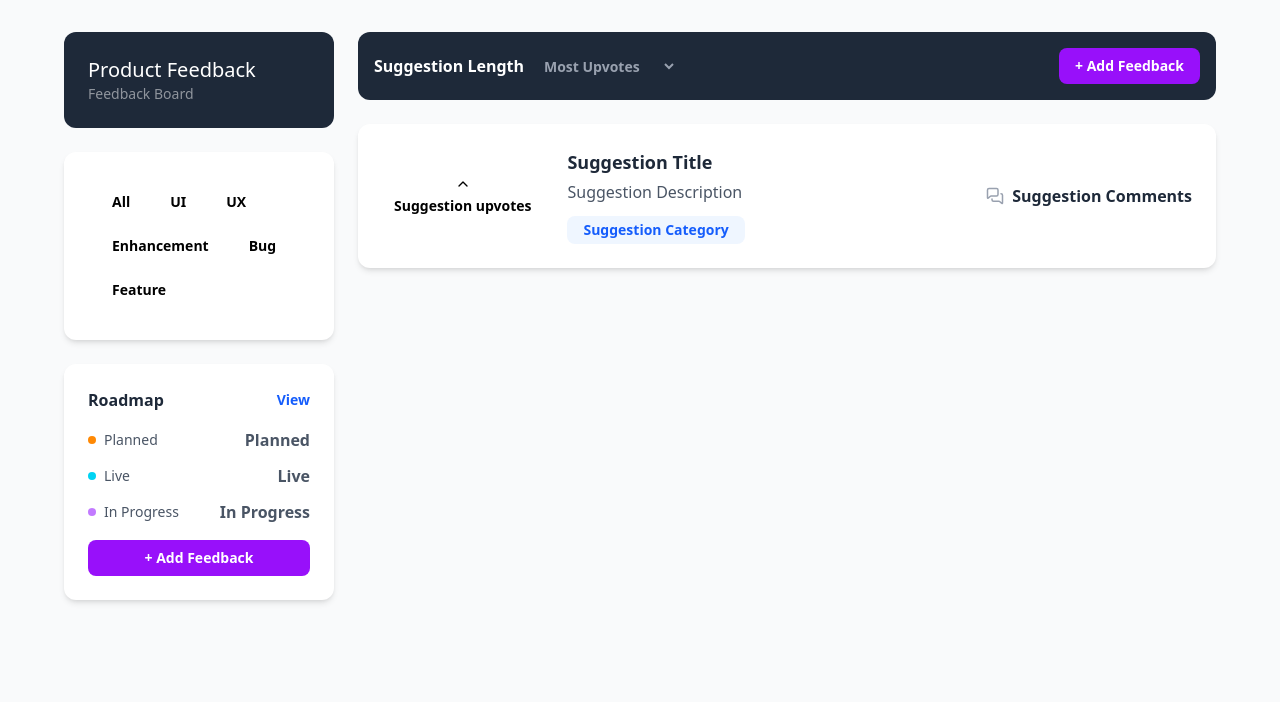
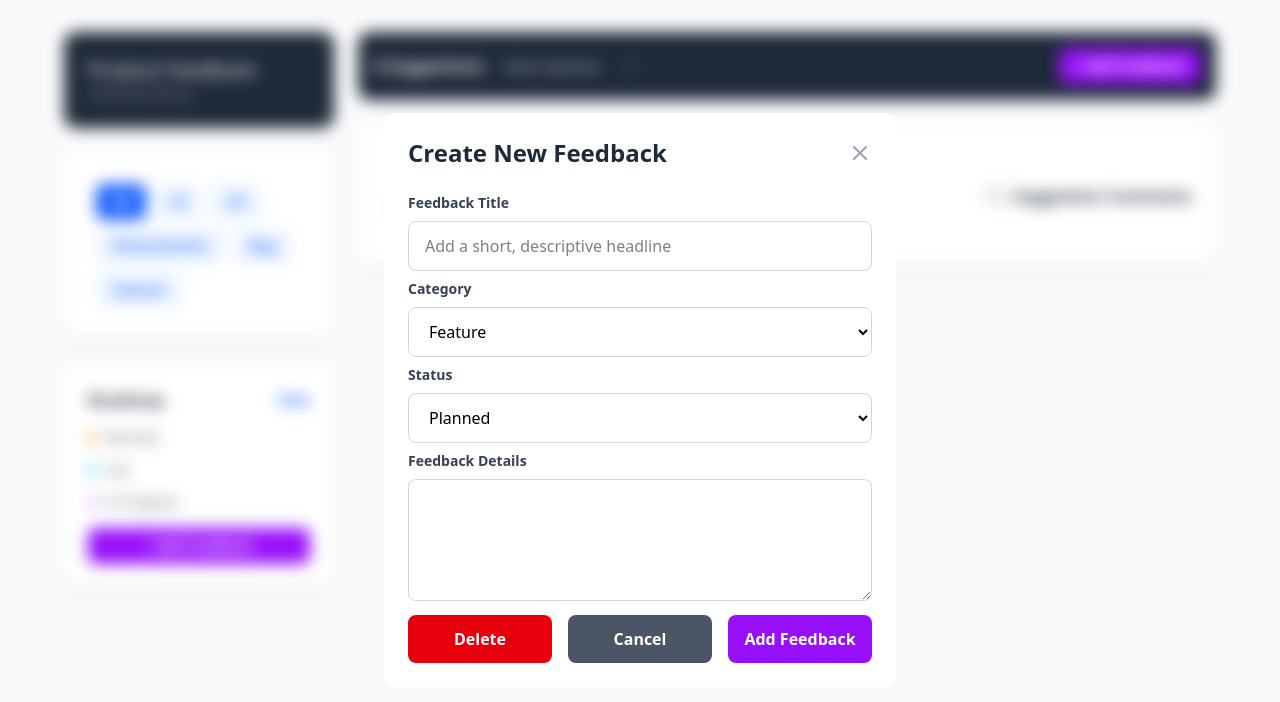
Before and after one commit to ayezabashir/Product-Feedback, a React (Vite) app: page /add in a window 1280 px wide. Shown: the top 702 px of the page. Built offline with nearby package versions, Linux system fonts and the light colour scheme.

Commit message:
displaying data from props

```diff
--- a/src/components/FeedbackModalBox.jsx
+++ b/src/components/FeedbackModalBox.jsx
@@ -1,6 +1,6 @@
 import { X } from "lucide-react";
 
-const FeedbackModalBox = () => {
+const FeedbackModalBox = ({ closeModal }) => {
   return (
     <div className="fixed inset-0 backdrop-blur-sm flex items-center justify-center p-4 z-50">
       <div className="bg-white rounded-xl max-w-lg w-full p-6 max-h-[900vh] overflow-y-auto">
@@ -8,7 +8,10 @@ const FeedbackModalBox = () => {
           <h2 className="text-2xl font-bold text-gray-800">
             Create New Feedback
           </h2>
-          <button className="text-gray-400 hover:text-gray-600">
+          <button
+            onClick={closeModal}
+            className="text-gray-400 hover:text-gray-600"
+          >
             <X size={24} />
           </button>
         </div>
--- a/src/components/Sidebar.jsx
+++ b/src/components/Sidebar.jsx
@@ -15,9 +15,12 @@ const Sidebar = ({
       </div>
       <div className="bg-white rounded-xl p-8 shadow-md">
         <div className="flex flex-wrap gap-2">
-          {categories.map((category) => (
+          {categories.map((category, index) => (
             <button
-              className={`p-4 py-2 rounded-lg text-sm font-semibold transition-all`}
+              key={index}
+              onClick={() => setFilterCategory(category)}
+              className={`p-4 py-2 rounded-lg text-sm font-semibold transition-all
+                ${filterCategory === category ? "bg-blue-600 text-white" : "bg-blue-50 text-blue-600 hover:bg-blue-100"} `}
             >
               {category}
             </button>
@@ -27,7 +30,10 @@ const Sidebar = ({
       <div className="bg-white rounded-xl p-6 shadow-md">
         <div className="flex justify-between items-center mb-4">
           <h2 className="font-bold text-gray-800">Roadmap</h2>
-          <button className="text-blue-600 text-sm font-semibold hover:underline">
+          <button
+            onClick={openRoadmap}
+            className="text-blue-600 text-sm font-semibold hover:underline"
+          >
             View
           </button>
         </div>
@@ -37,25 +43,34 @@ const Sidebar = ({
               <div className="w-2 h-2 rounded-full bg-orange-400"></div>
               <span className="text-gray-600 text-sm">Planned</span>
             </div>
-            <span className="font-bold text-gray-600">Planned</span>
+            <span className="font-bold text-gray-600">
+              {roadmapCounts.planned}
+            </span>
           </div>
           <div className="flex justify-between items-center">
             <div className="flex items-center gap-2">
               <div className="w-2 h-2 rounded-full bg-cyan-400"></div>
               <span className="text-gray-600 text-sm">Live</span>
             </div>
-            <span className="font-bold text-gray-600">Live</span>
+            <span className="font-bold text-gray-600">
+              {roadmapCounts.inProgress}
+            </span>
           </div>
           <div className="flex justify-between items-center">
             <div className="flex items-center gap-2">
               <div className="w-2 h-2 rounded-full bg-purple-400"></div>
               <span className="text-gray-600 text-sm">In Progress</span>
             </div>
-            <span className="font-bold text-gray-600">In Progress</span>
+            <span className="font-bold text-gray-600">
+              {roadmapCounts.live}
+            </span>
           </div>
         </div>
         <div className="mt-4">
-          <button className="w-full bg-purple-600 hover:bg-purple-700 text-white px-4 py-2 rounded-lg font-semibold text-sm transition-all">
+          <button
+            onClick={openAdd}
+            className="w-full bg-purple-600 hover:bg-purple-700 text-white px-4 py-2 rounded-lg font-semibold text-sm transition-all"
+          >
             + Add Feedback
           </button>
         </div>
--- a/src/pages/HomePage.jsx
+++ b/src/pages/HomePage.jsx
@@ -1,6 +1,6 @@
 import { useDispatch, useSelector } from "react-redux";
 import FeedbackList from "../components/FeedbackList";
-// import FeedbackModalBox from "../components/FeedbackModalBox";
+import FeedbackModalBox from "../components/FeedbackModalBox";
 import Sidebar from "../components/Sidebar";
 import { useLocation, useNavigate } from "react-router-dom";
 import { useMemo, useState } from "react";
@@ -56,9 +56,13 @@ const HomePage = () => {
         <div className="lg:col-span-3 space-y-6">
           <div className="bg-gray-800 rounded-xl p-4 flex flex-col sm:flex-row items-center justify-between gap-4">
             <div className="flex items-center gap-4 flex-wrap">
-              <span className="text-white font-bold">Suggestion Length</span>
+              <span className="text-white font-bold">
+                {suggestions.length} Suggestions
+              </span>
               <select
                 name=""
+                value={sortBy}
+                onChange={(e) => setSortBy(e.target.value)}
                 id=""
                 className="bg-transparent text-gray-400 font-semibold text-sm border-none outline-none cursor-pointer"
               >
@@ -75,7 +79,9 @@ const HomePage = () => {
           <FeedbackList />
         </div>
       </div>
-      {/* <FeedbackModalBox /> */}
+      {location.pathname === "/add" && (
+        <FeedbackModalBox closeModal={closeModal} />
+      )}
     </div>
   );
 };
```
